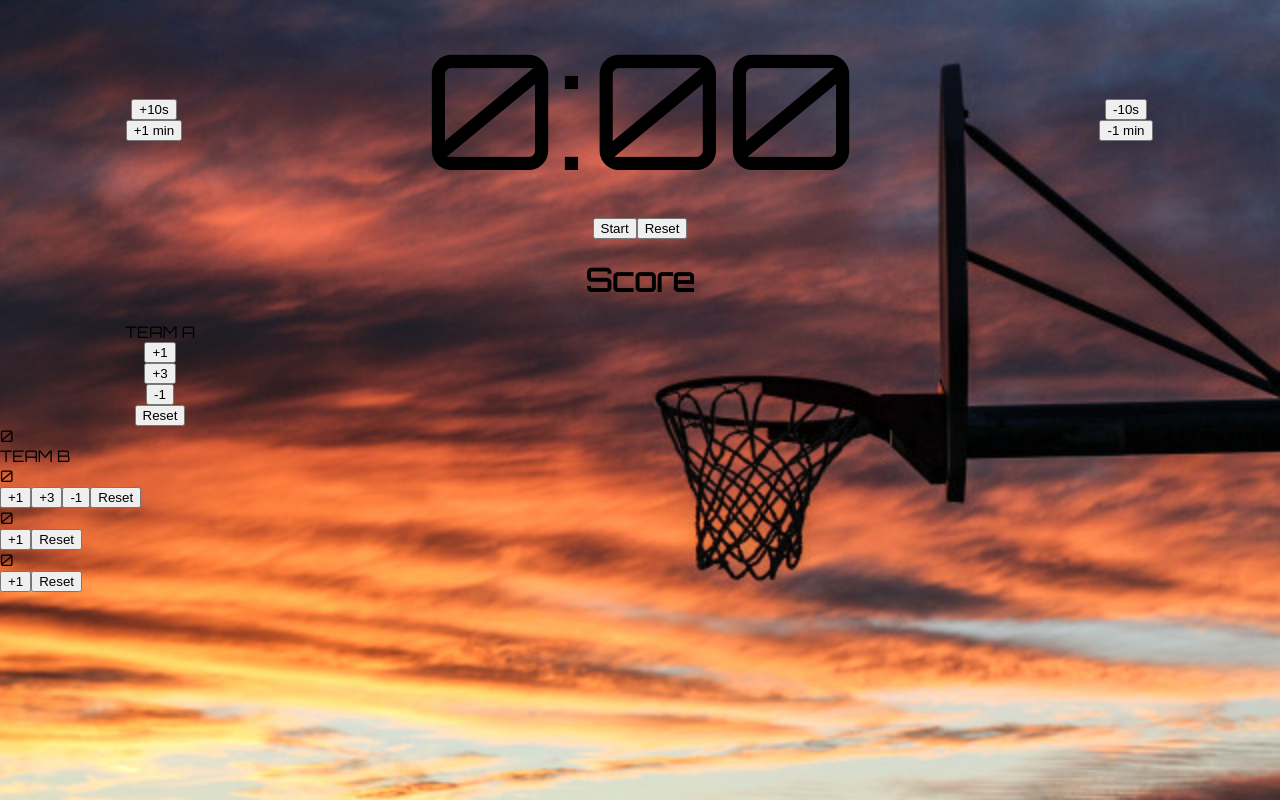
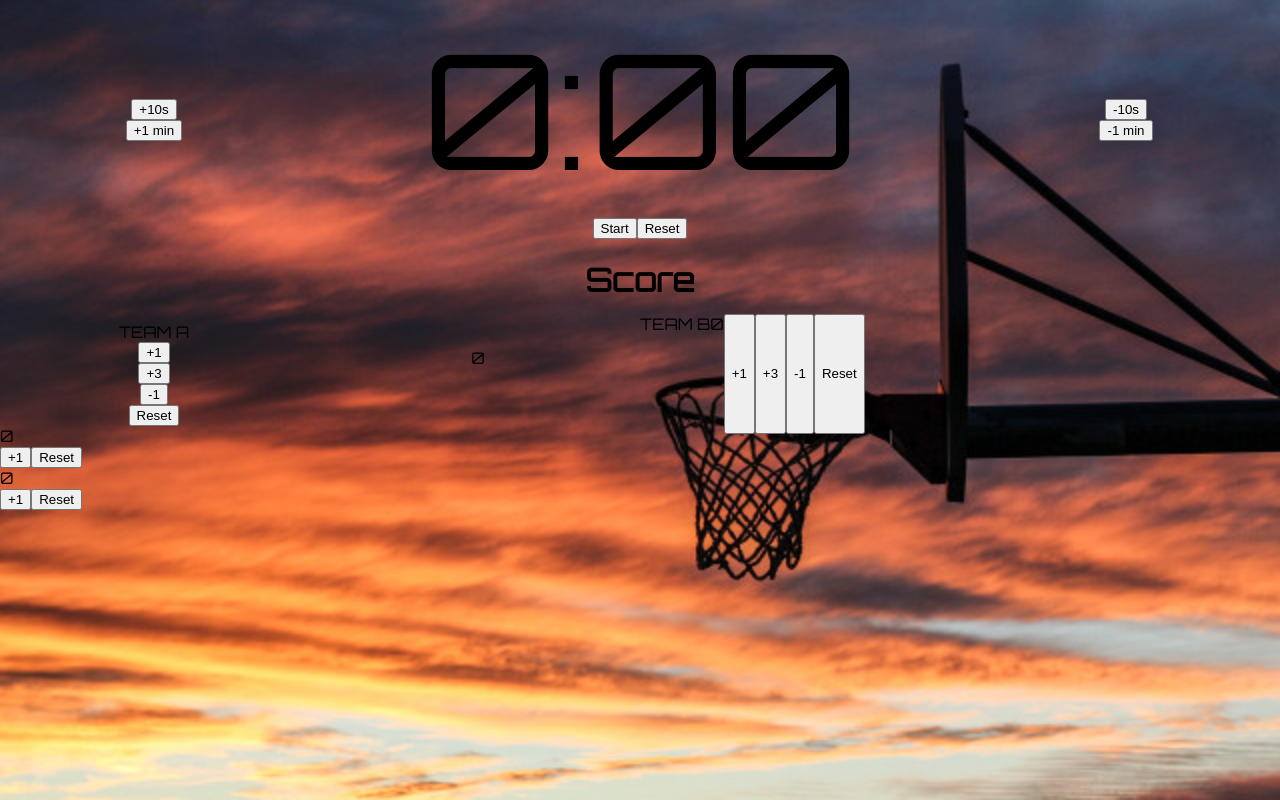
Before and after one commit to lroberts77/Tdd-react-practice, a React (Create React App) app: page / in a window 1280 px wide. Built offline with nearby package versions, Linux system fonts and the light colour scheme.

Commit message:
added team a score into a grid column after team a score adjustment buttons

```diff
--- a/src/Counter.js
+++ b/src/Counter.js
@@ -115,7 +115,7 @@ export default function Counter() {
       <Grid item xs={12}>
         <h1 id="score">Score</h1>
       </Grid>
-      <Grid>
+      <Grid container spacing={2}>
         <Grid item xs={3}
             container
             direction="column"
@@ -127,8 +127,13 @@ export default function Counter() {
           <button id="decrement-btna" onClick={() => setcountera( countera - 1 )}>-1</button>
           <button id="reset-btna" onClick={() => setcountera( countera = 0 )}>Reset</button>
         </Grid>
-
+        <Grid item xs={3}
+            container
+            direction="column"
+            justify="center"
+            alignItems="center">
           <div id="counter-valuea">{countera}</div>
+          </Grid>
 
           <div id="team-b">TEAM B</div>
           <div id="counter-valueb">{counterb}</div>
```
